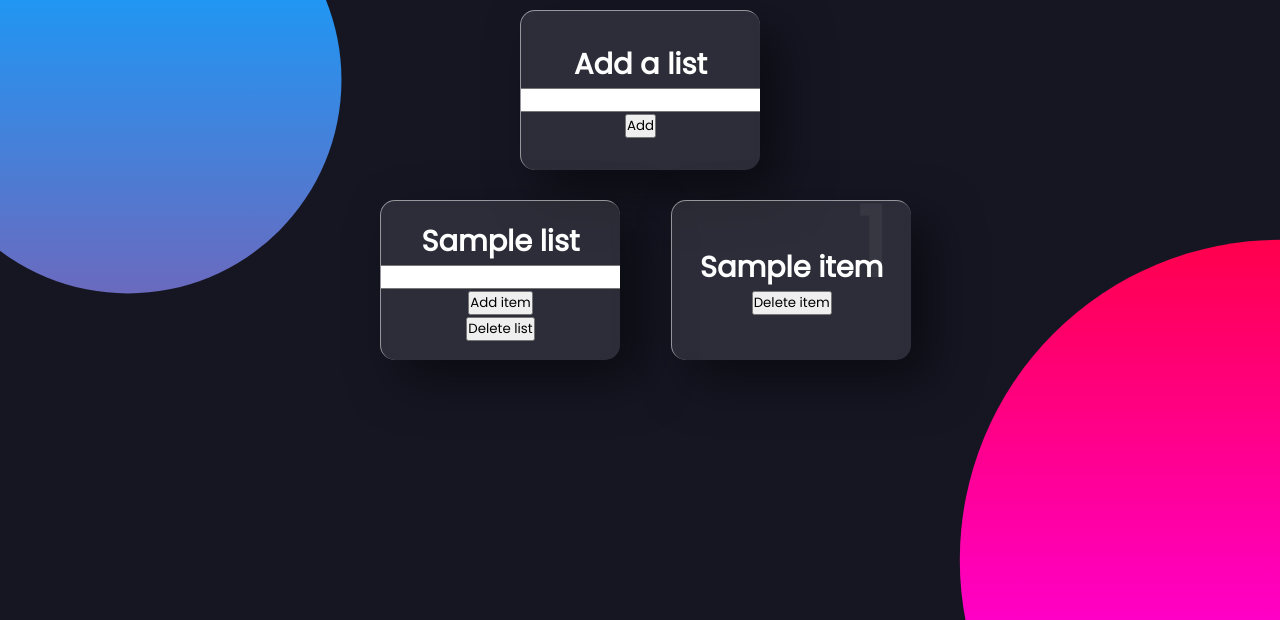
After one commit to devjolt/task_planner, a Django app: template templates/todo_cookies/todo_multi.html in a window 1280 px wide. The commit adds this page. Shown: the top 620 px of the page. Run offline with Django 3.2, Linux system fonts and the light colour scheme; the template is opened without the code that fills it: most values are stand-ins (such as "Sample title", 1, 10 or a date in 2020).

Commit message:
todo with categories

```diff
--- /dev/null
+++ b/templates/todo_cookies/todo_multi.html
@@ -0,0 +1,239 @@
+<!DOCTYPE html>
+<html>
+    <head>
+        <script src="https://ajax.googleapis.com/ajax/libs/jquery/3.5.1/jquery.min.js"></script>
+        <title>Todo list</title>
+        <style>
+            @import url('https://fonts.googleapis.com/css2?family=Poppins&display=swap');
+
+*
+{
+    margin:0;
+    padding: 0;
+    box-sizing:border-box;
+    font-family: 'Poppins', sans-serif;
+}
+body{
+
+    display: grid;
+    grid-template: auto;
+    justify-content:center;
+    align-items: center;
+    min-height: 100yh;
+    background: #161623;
+}
+body::before
+{
+    content:'';
+    position: absolute;
+    top:0;
+    left:0;
+    width: 100%;
+    height: 100%;
+    background:linear-gradient(#f00, #f0f);
+    clip-path: circle(30% at right 70%);
+}
+body::after
+{
+    content:'';
+    position: absolute;
+    top:0;
+    left:0;
+    width: 100%;
+    height: 100%;
+    background:linear-gradient(#2196f3, #e91e63);
+    clip-path: circle(20% at 10% 10%);
+}
+
+.top{
+    justify-content: top;
+    position: relative;
+}
+
+todo-grid{
+    display: grid;
+    grid-template: auto;
+}
+
+@media only screen and (min-width: 640px) {
+    .todo-grid {
+        display: grid;
+      grid-template-columns: auto auto auto;
+      grid-column-gap: 3%;
+      grid-row-gap: 20px;
+    }
+    .todo-grid> div {
+      padding: 10px;
+    }
+  }
+
+  @media only screen and (min-width: 981px) {
+    .todo-grid {
+      display: grid;
+      grid-template-columns: auto auto auto auto;
+      grid-column-gap: 2%;
+      grid-row-gap: 20px;
+    }
+    .todo-grid > div {
+      padding: 10px;
+    }
+  }
+
+.container
+{
+    position: relative;
+    display: flex;
+    justify-content:center;
+    align-items: center;
+    max-width: 1200px;
+    flex-wrap: wrap;
+    z-index: 1;
+}
+.container .card
+{
+    position: relative;
+    width: 240px;
+    height: 160px;
+    margin: 10px;
+    box-shadow: 20px 20px 50px rgba(0,0,0,0.5);
+    border-radius: 15px;
+    background: rgba(255, 255, 255, 0.1);
+    overflow:hidden;
+    display: flex;
+    justify-content: center;
+    align-items: center;
+    border-top: 1px solid rgba(255, 255, 255, 0.5);
+    border-left: 1px solid rgba(255, 255, 255, 0.5);
+    backdrop-filter: blur(5px);
+}
+.container .card .content
+{
+    padding: 10px;
+    text-align: center;
+    transition: 0.5s;
+}
+.container .card .content h2
+{
+    position: absolute;
+    top: -30px;
+    right: 24px;
+    font-size:6em;
+    color: rgba(255, 255, 255, 0.05);
+    pointer-events: none;
+}
+.container .card .content h3
+{
+    font-size:1.8em;
+    color:#fff;
+    z-index:1;
+}
+.container .card .content p
+{
+    font-size:1em;
+    color:#fff;
+    font-weight:300;
+}
+.container .card .content .form
+{
+    position: relative;
+    display: inline-block;
+    padding: 8px 20px;
+    margin-top: 15px;
+    background: #fff;
+    color: #000;
+    border-radius:20px;
+    text-decoration: none;
+    font-weight: 500;
+}
+
+
+        </style>
+        {% load static %}
+        <link rel="stylesheet" type="text/css" href="{% static "css/todo.css" %}">
+
+    </head>
+    <body>
+        <div class = 'top' onload="myFunction()">
+            <div class = 'container'>
+                <div class = 'card'>
+                    <div class = 'content'>
+                        <h3>Add a list</h3>
+                        <form method=post>
+                            {% csrf_token %}
+                            <input type='text' name='create_list'>
+                            <input action = '/' type="submit" value = "Add">
+                        </form>
+                    </div>
+                </div>
+            </div>
+        </div>
+
+        <!--{'lists':{'name of list': list}, {'name of list': list}...}-->
+        {% if lists != None %}
+        <div>
+            {% for list in lists %}
+
+            <div class='todo-grid'>
+                <div class = 'container'>
+                    <div class = 'card'>
+                        <div class = 'content'>
+                            <h3>{{list.list_name}}</h3>
+                            <form method=post>
+                                {% csrf_token %}
+                                <input type='text' name='aD{{list.list_name}}'>
+                                <input action = '/' type="submit" value = "Add item">
+                            </form>
+
+                            <form method=post>
+                                {% csrf_token %}
+                                <input name='dL{{list.list_name}}' action = '/' type="submit" value = "Delete list">
+                            </form>
+                        </div>
+                    </div>
+                </div>
+                {% if list.list == None %}
+                <div class = 'container'>
+                    <div class = 'card'>
+                    <div class = 'content'>
+                            <h3>Nothing here... add something!</h3>
+                        </div>
+                    </div>
+                </div>
+                {% else %}
+                {% for pair in list.list %}
+                <div class = 'container'>
+                    <div class = 'card'>
+                        <div class = 'content'>
+                            <h2>{{pair.num}}</h2>
+                            <h3>{{pair.item}}</h3>
+                            <form method=post>
+                                {% csrf_token %}
+                                <input name='dI{{pair.item}}?{{list.list_name}}' action = '/' type="submit" value = "Delete item">
+                            </form>
+                        </div>
+                    </div>
+                </div>
+                {% endfor %}
+                {% endif %}
+            </div>
+
+
+        {% endfor %}
+        </div>
+        {% endif %}
+    </body>
+</html>
+
+<script>
+    jQuery.fn.shake = function() {
+    this.each(function(i) {
+        $(this).css({ "position": "relative" });
+        for (var x = 1; x <= 3; x++) {
+            $(this).animate({ left: -25 }, 10).animate({ left: 0 }, 50).animate({ left: 25 }, 10).animate({ left: 0 }, 50);
+        }
+    });
+    return this;
+}
+
+$(".top").shake();
+</script>
--- a/urls.py
+++ b/urls.py
@@ -3,5 +3,7 @@ from . import views
 
 #todo/
 urlpatterns = [
-    path('', views.home, name='home'),
+    path('', views.multi_category_todo, name='multi_category_todo'),
+    #path('', views.home, name='home'),
+    path('kill_all', views.kill_all, name='kill_all'),
 ]
```
Also changed, not shown: templates/todo_cookies/todo_home.html (+120 -4 lines), views.py (+97 -20 lines).
